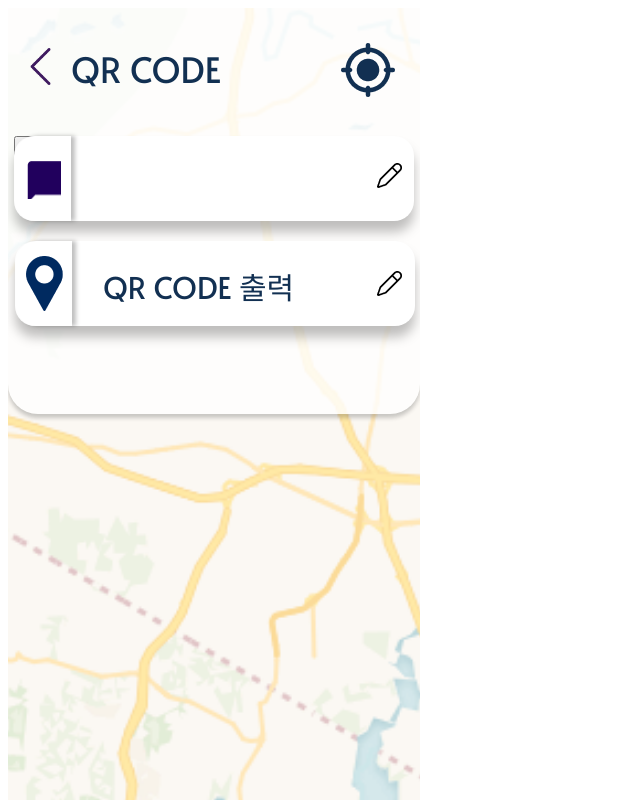
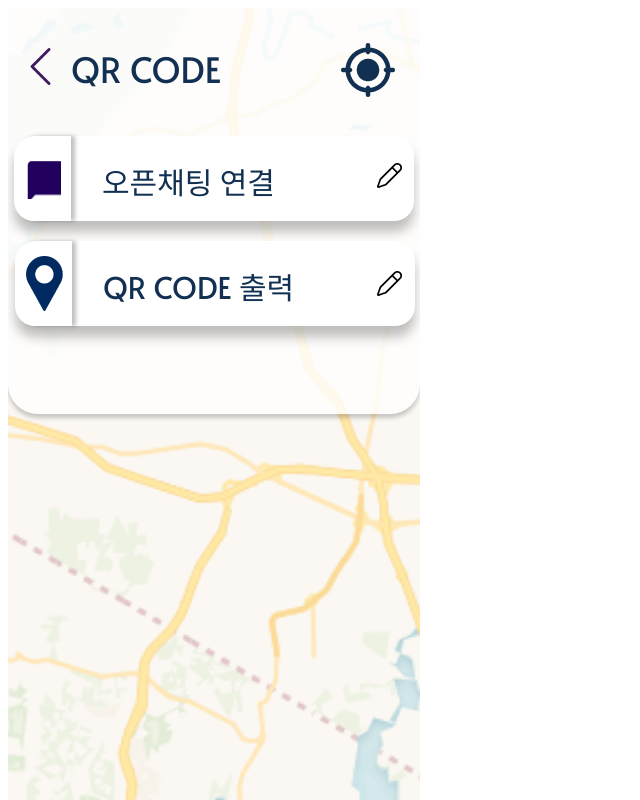
Before and after one commit to djaxoqja/my-app, a plain HTML site: page c_QR/index.html in a window 1280 px wide. Shown: the whole page, without its empty margins (0-640 px from the left). Drawn offline with Linux system fonts and the light colour scheme; a web font is replaced by a local one.

Commit message:
Update styles.css

```diff
--- a/c_QR/styles.css
+++ b/c_QR/styles.css
@@ -105,7 +105,7 @@ body {
     background-color: var(--bg-color-e65_119-dark);
 }
 
-#e65_70 {
+#openKakaoChatButton {
 	background-color: transparent;
 	border: none;
 	color:rgba(18.256775848567486, 47.650244906544685, 82.15561956167221, 1);
```
